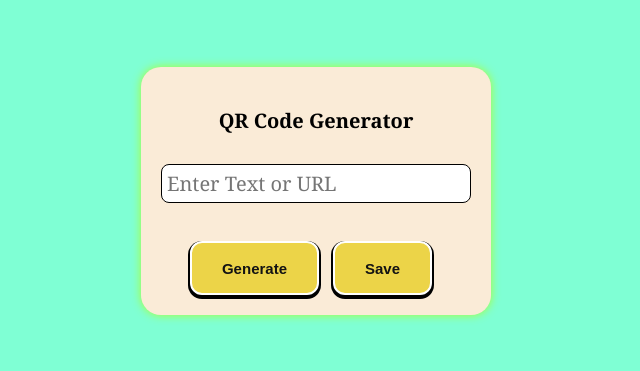
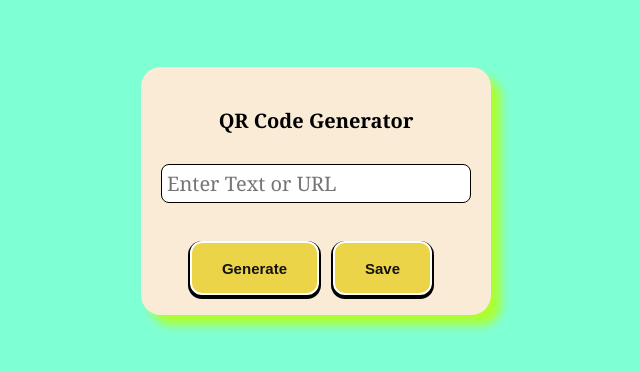
Before and after one commit to Mizaan-hub/QR-Generator, a plain HTML site: page index.html in a window 1280 px wide. Shown: the part 209-580 px from the top of the page, without its empty margins (324-964 px from the left). Drawn offline with Linux system fonts and the light colour scheme.

Commit message:
updated shadow of .container

```diff
--- a/style.css
+++ b/style.css
@@ -9,7 +9,7 @@ body{
     transform: translate(-50%, -50%);
     background-color: antiquewhite;
     padding: 20px;
-    box-shadow: 0 0 10px greenyellow;
+    box-shadow: 10px 10px 10px greenyellow;
     text-align: center;
     border-radius: 20px;
 
```
